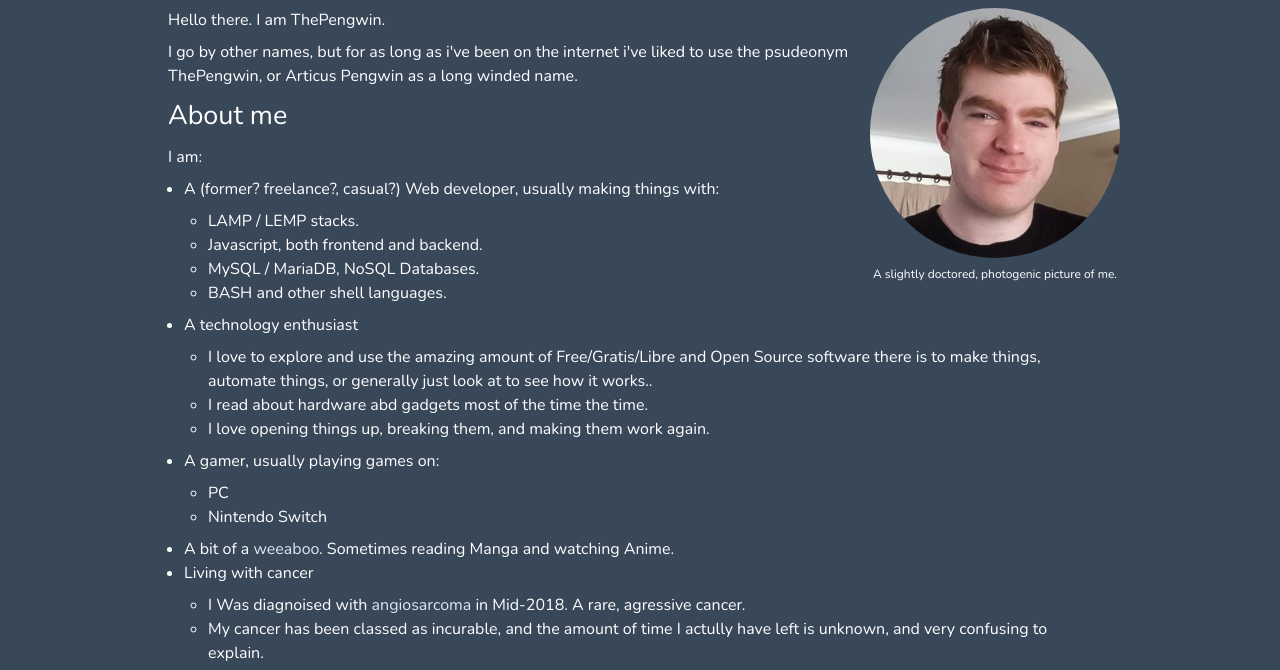
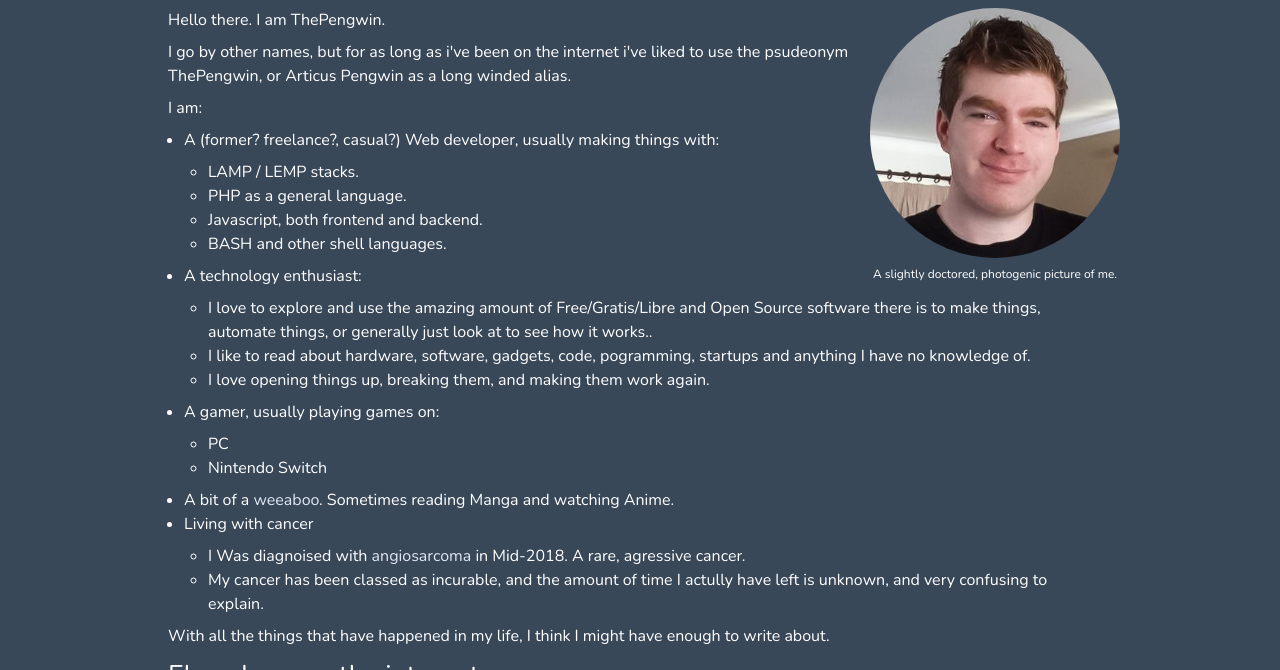
Before and after one commit to ThePengwin/ThePengwin.github.io, a plain HTML site: page about/index.html in a window 1280 px wide. Shown: the part 110-780 px from the top of the page. Drawn offline with nearby package versions, Linux system fonts and the light colour scheme.

Commit message:
Fixing typos in about

```diff
--- a/about/index.html
+++ b/about/index.html
@@ -45,29 +45,30 @@
 <div class="content-page container">
     <h1>About</h1>
     <figure class="about-me-image">
-            <img class="circular" src="/assets/images/me.jpg" width="250" height="250" alt="A slightly doctored, photogenic picture of me.">
+        <img class="circular" src="/assets/images/me.jpg" width="250" height="250"
+            alt="A slightly doctored, photogenic picture of me.">
         <figcaption>A slightly doctored, photogenic picture of me.</figcaption>
     </figure>
     <p>Hello there. I am ThePengwin.</p>
     <p>I go by other names, but for as long as i've been on the internet i've liked to use the psudeonym ThePengwin, or
-        Articus Pengwin as a long winded name.<p>
-            <h2>About me</h2>
+        Articus Pengwin as a long winded alias.</p>
     <p>I am:</p>
     <ul>
         <li>A (former? freelance?, casual?) Web developer, usually making things with:
             <ul>
                 <li>LAMP / LEMP stacks.</li>
+                <li>PHP as a general language.</li>
                 <li>Javascript, both frontend and backend.</li>
-                        <li>MySQL / MariaDB, NoSQL Databases.</li>
                 <li>BASH and other shell languages.</li>
             </ul>
         </li>
-                <li>A technology enthusiast
+        <li>A technology enthusiast:
             <ul>
                 <li>I love to explore and use the amazing amount of Free/Gratis/Libre and Open Source software
                     there is to make things, automate things, or generally just look at to see how it works..
                 </li>
-                        <li>I read about hardware abd gadgets most of the time the time.</li>
+                <li>I like to read about hardware, software, gadgets, code, pogramming, startups and anything I
+                    have no knowledge of.</li>
                 <li>I love opening things up, breaking them, and making them work again.</li>
             </ul>
         </li>
@@ -135,7 +136,7 @@
                                 Telegram
                             </a>
         </li>
-    </ul>            <p>I'm also on many other places that need an account... Usually as &ldquo;Pengwin&rdquo;,
+    </ul>    <p>I'm also on many other places that need an account... Usually as &ldquo;Pengwin&rdquo;,
         &ldquo;ThePengwin&rdquo;,
         or&ldquo;Articus Pengwin&rdquo;</p>
 </div>
```
Also changed, not shown: sitemap.xml (+6 -6 lines), assets/build/css/iconfont.ttf, assets/build/css/iconfont.woff, assets/build/css/iconfont.woff2, 1 other file. Lines whose indentation alone changed are shown as unchanged.
